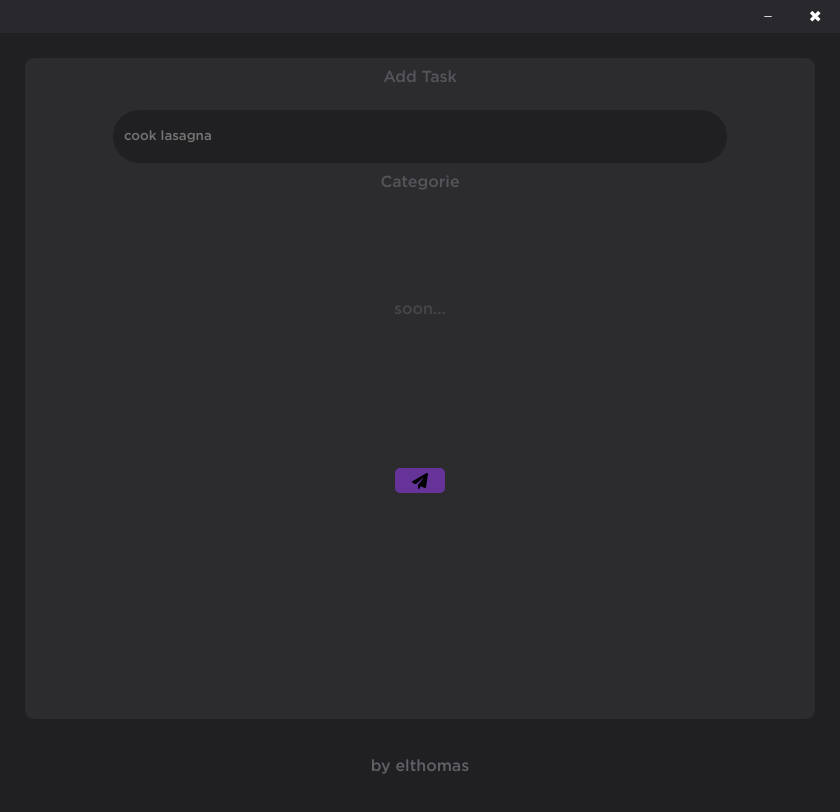
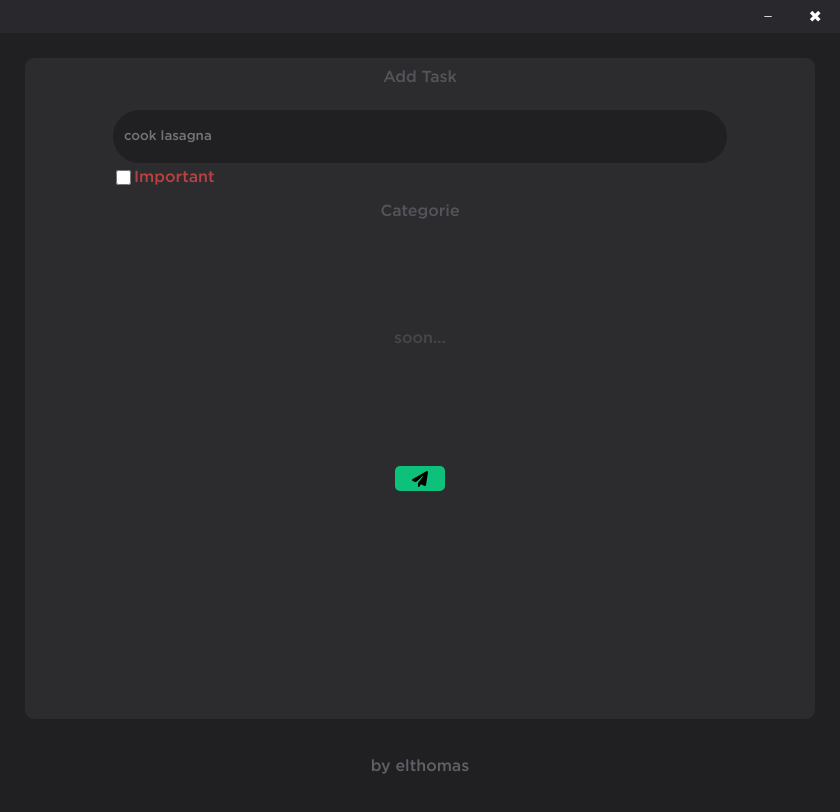
Before and after one commit to thomasperge/ToDo-App, an Electron app: page addTask.html in a window 840 px wide. Drawn offline with Linux system fonts and the light colour scheme.

Commit message:
add checbox important

```diff
--- a/addTask.html
+++ b/addTask.html
@@ -26,6 +26,11 @@
         <div class="titlePart">Add Task</div>
         <input type="text" placeholder="cook lasagna" class="input-task" id="taskInputText">
 
+        <div class="importantBanner">
+          <input type="checkbox" name="important" id="important">
+          <label for="important" class="important">Important</label>
+        </div>
+
         <!-- Put the task section -->
         <div class="titlePart">Categorie</div>
         <div class="titlePart" style="opacity: 50%; margin-top: 12%">soon...</div>
--- a/data.json
+++ b/data.json
@@ -1 +1 @@
-{"task":{"allTask":["Test","cool"]}}
+{"task":{"allTask":["cook lasagna"]}}
--- a/src/styles/addTask.css
+++ b/src/styles/addTask.css
@@ -44,31 +44,54 @@
     caret-color: white;
 }
 
-
+/* ==== Windows to Add Task ==== */
 /* == Button to submit the task == */
 .buttonSendBanner {
     display: flex;
     justify-content: center;
     align-items: center;
-    width: auto;
-    height: 55px;
+    width: 100%;
+    height: auto;
 }
 
 .buttonArea {
-    margin-top: 32%;
+    margin-top: 14%;
     display: flex;
     justify-content: center;
     align-items: center;
     width: 50px;
     height: 25px;
     border-radius: 5px;
-    background-color:rebeccapurple;
+    background-color:rgba(0, 255, 153, 0.706);
 }
 
 .buttonArea:hover {
     width: 51px;
     height: 26px;
 }
+
+/* == CheckBox to important task == */
+.importantBanner {
+    display: flex;
+    align-items: center;
+    width: 100%;
+    height: 29px;
+    padding-left: 11%;
+    /* background-color: red; */
+}
+
+.important {
+    font-size: 16px;
+    color: rgb(186, 65, 65);
+    font-family: 'SpotifyMedium';
+}
+
+input[type=checkbox] {
+    width: 15px;
+    height: 15px;
+    accent-color: red;
+}
+
 
 @media screen and (min-width: 640px) and (max-width: 640px) {
     .credit{
```
Also changed, not shown: main.js (+5 -3 lines), src/addTask/add.js (deleted, +0 -13 lines).
